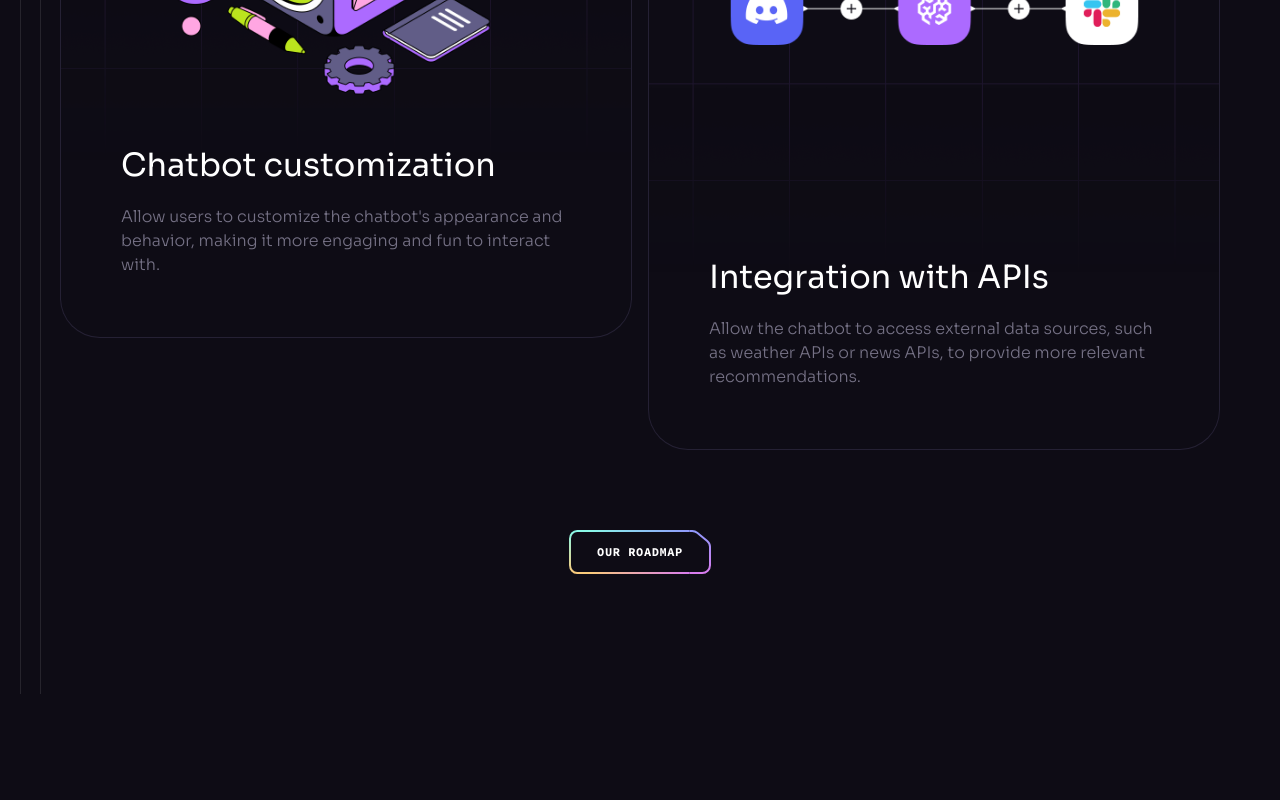
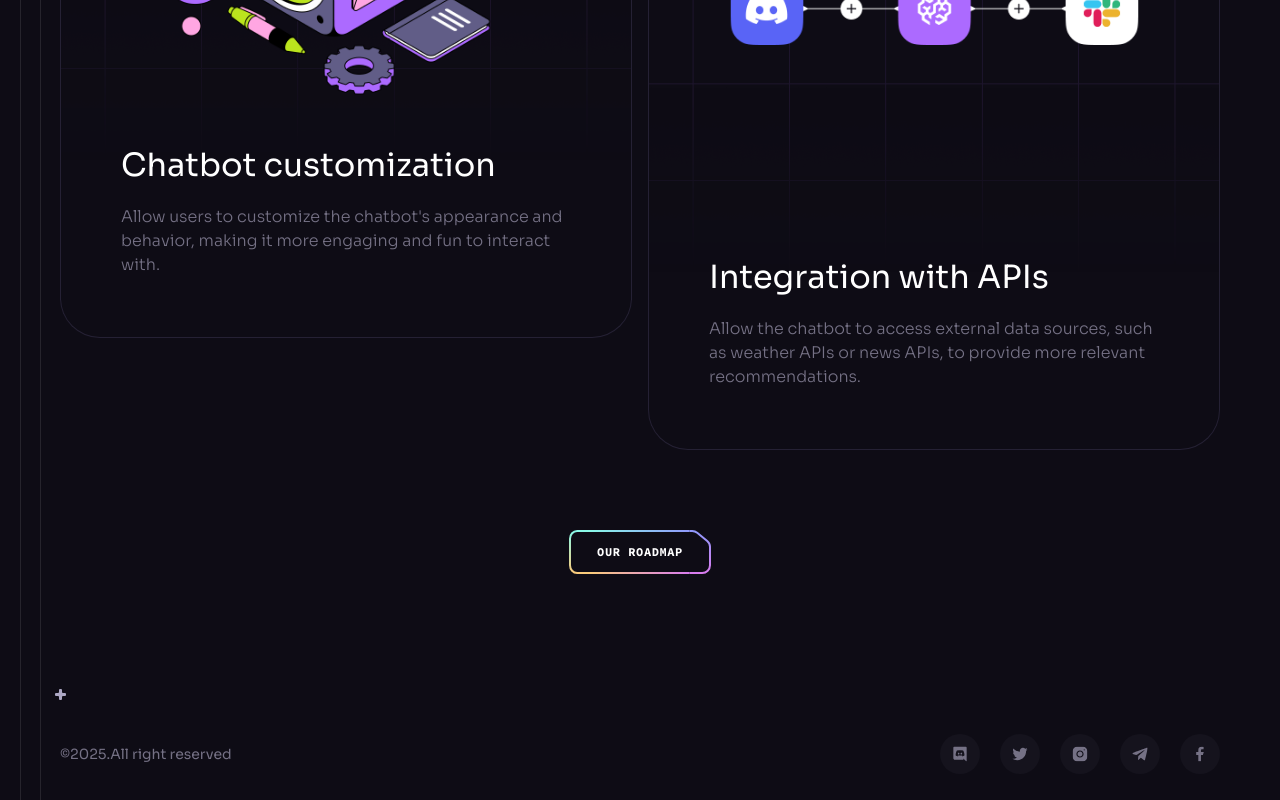
Before and after one commit to Trailblazer-dev/AI-Chatting-Website-in-ReactJs-with, a React (Vite) app: page / in a window 1280 px wide. Shown: the part 8337-9137 px from the top of the page. Before the commit the page ends 9031 px from the top, so only its background shows below. Built offline with nearby package versions, Linux system fonts and the light colour scheme.

Commit message:
done building the footer section

```diff
--- a/src/App.jsx
+++ b/src/App.jsx
@@ -6,6 +6,7 @@
 import Services from './components/Services'
 import Pricing from './components/Pricing'
 import Roadmap from './components/Roadmap'
+import Footer from './components/Footer'
 const App=()=> {
   return (
     <>
@@ -17,6 +18,7 @@
         <Services />
         <Pricing/>
         <Roadmap />
+        <Footer />
       </div>
       <ButtonGradient/>
     </>
--- /dev/null
+++ b/src/components/Footer.jsx
@@ -0,0 +1,26 @@
+import { socials } from "../constants"
+import Section from "./Section"
+
+
+const Footer = () => {
+  return (
+    <Section  crosses className="!px-0 !py-10">
+        <div className="container flex sm:justify-between justify-center items-center gap-10 max-sm:flex-col">
+            <p className="caption text-n-4 lg:block">©{new Date().getFullYear()}.All right reserved</p>
+            <ul className="flex gap-5 flex-wrap">
+                {socials.map((item)=>(
+                    <a key={item.id} href={item.url} target="_blank" className="flex items-center justify-center w-10 h-10 bg-n-7 rounded-full transition-colors hover:bg-n-6">
+                        <img src={item.iconUrl}
+                        width={16}
+                        height={16}
+
+                        alt={item.title} />
+                    </a>
+                ))}
+            </ul>
+        </div>
+    </Section>
+  )
+}
+
+export default Footer
```
